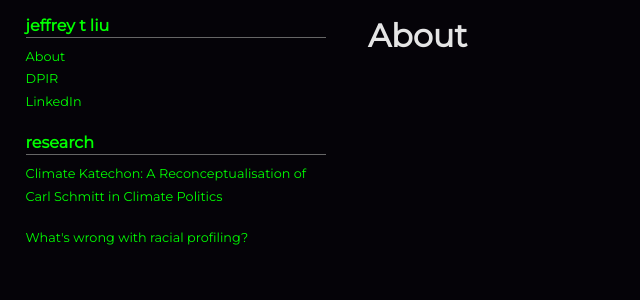
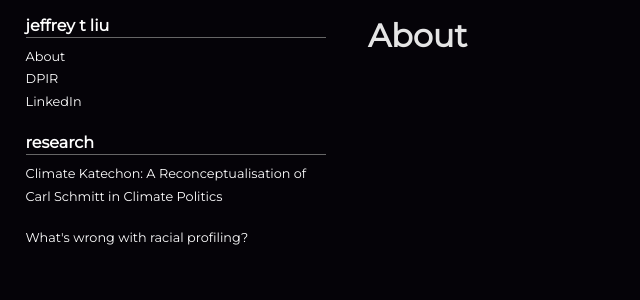
Before and after one commit to jeffrey-t-liu/jeffrey-t-liu.github.io, a Jekyll site: the page built from index.html, in a window 1280 px wide. Shown: the top 300 px of the page, without its empty margins (0-640 px from the left). Built offline with Jekyll 4.4.1, drawn with Linux system fonts in a browser that asks for light colours; the list of posts is cut into pages by our own code.

Commit message:
Update hyde.css

```diff
--- a/public/css/hyde.css
+++ b/public/css/hyde.css
@@ -71,9 +71,9 @@ html {
   }
 }
 
-/* Sidebar links */
+/* Sidebar links without headers*/
 .sidebar a {
-  color: lime;
+  color: #fff;
   text-decoration: none;
 }
 
@@ -81,9 +81,9 @@ html {
   color: lime;
 }
 
-/* About section */
+/* About section, h1 is headings of section*/
 .sidebar-about h1 {
-  color: lime;
+  color: #fff;
   margin-top: 0;
   margin-bottom: 0.5rem;
   font-family: 'Montserrat', sans-serif;
```
